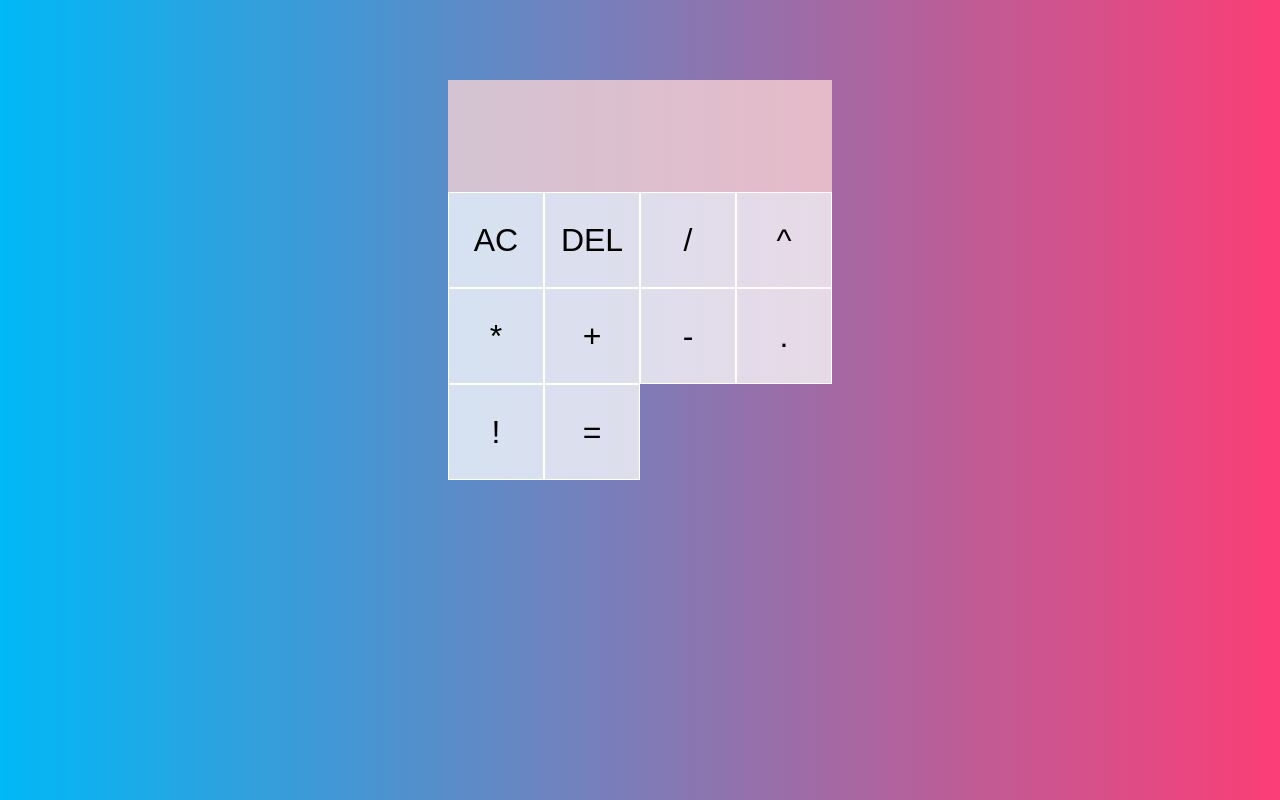
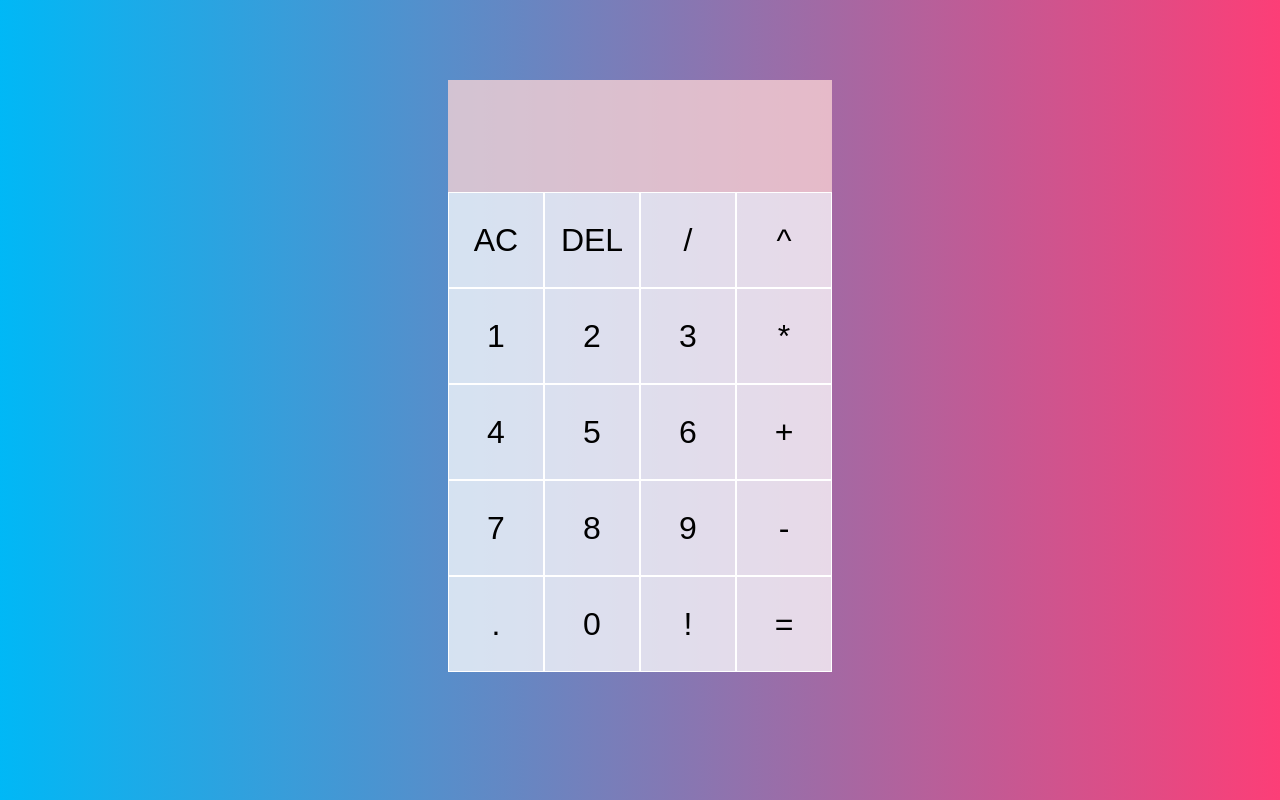
Before and after one commit to davidgazaryan/calcjs, a React (Create React App) app: page / in a window 1280 px wide. Built offline with nearby package versions, Linux system fonts and the light colour scheme.

Commit message:
Update ClickedNumber.js

```diff
--- a/src/ClickedNumber.js
+++ b/src/ClickedNumber.js
@@ -1,6 +1,6 @@
-const ClickedNumber = () => {
+const ClickedNumber = ({type,payload,dispatcher}) => {
     return (
-        ''
+        <button onClick={() => dispatcher({type,payload})}>{payload}</button>
     )
 }
 
```
